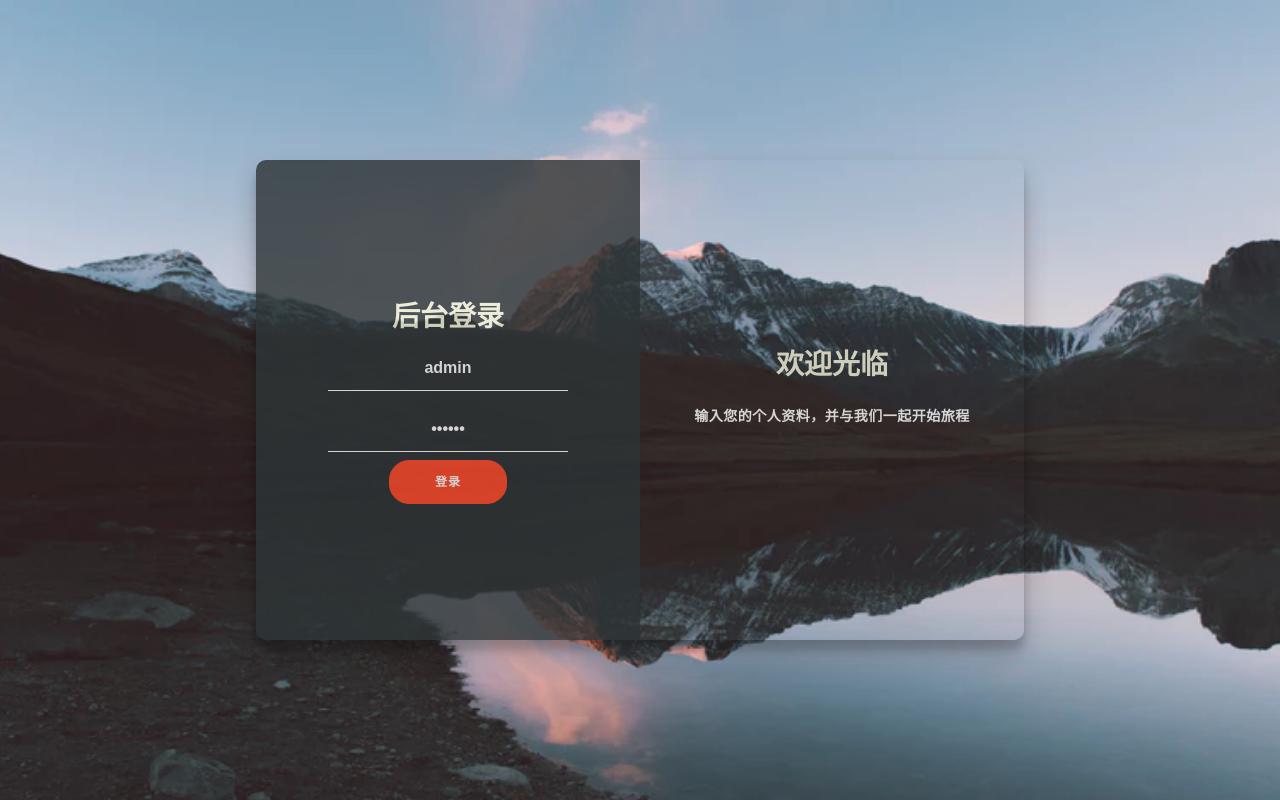
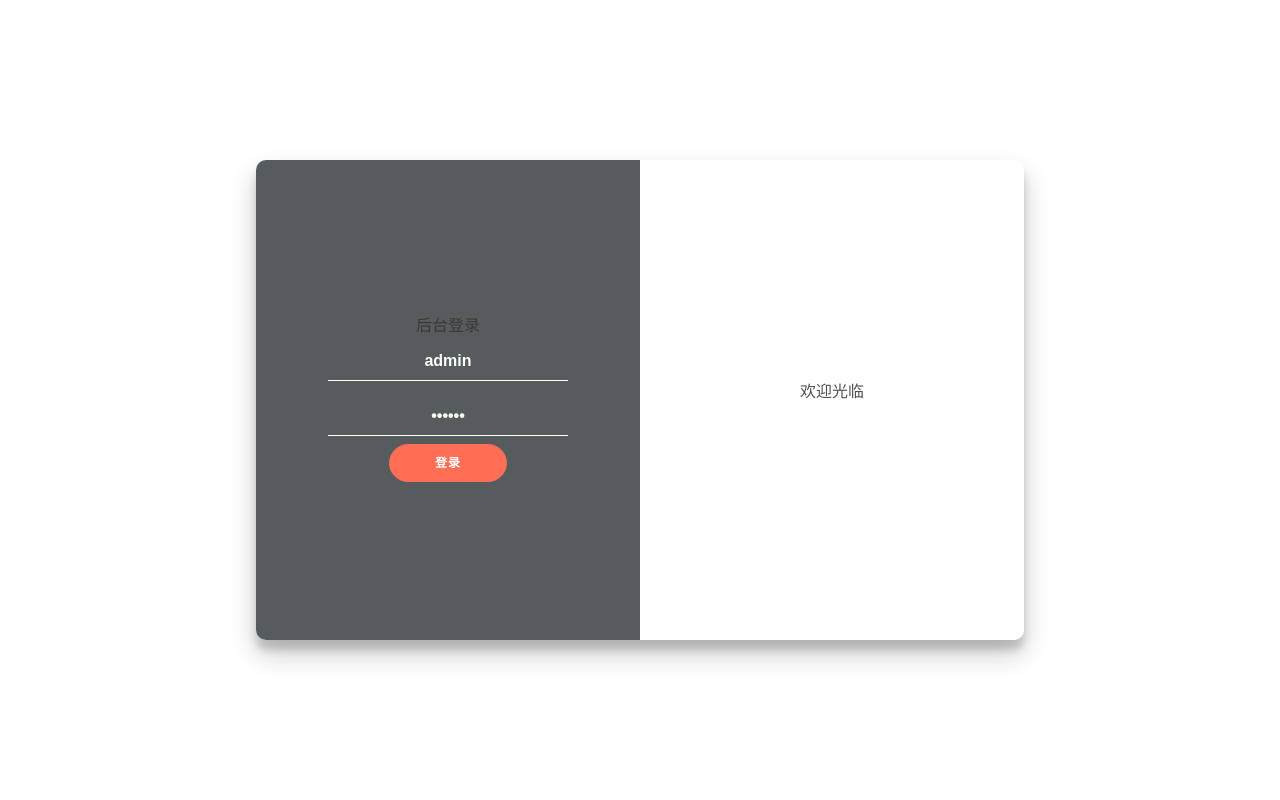
Before and after one commit to MrSuperJ/vue3.0-admin, a Vue app: page /login in a window 1280 px wide. Built offline with nearby package versions, Linux system fonts and the light colour scheme.

Commit message:
调整全局样式

```diff
--- a/package.json
+++ b/package.json
@@ -8,6 +8,7 @@
     "lint": "vue-cli-service lint"
   },
   "dependencies": {
+    "@types/js-cookie": "^2.2.6",
     "ant-design-vue": "^1.6.1",
     "axios": "^0.19.2",
     "core-js": "^3.6.5",
--- a/src/api/index.js
+++ /dev/null
@@ -1,5 +0,0 @@
-import axios from '@/utils/request.js'
-
-export function login (params) {
-  return axios.post('/user/common/login/login', params)
-}
--- /dev/null
+++ b/src/api/index.ts
@@ -0,0 +1,9 @@
+import axios from '@/utils/request.ts'
+
+export function login (params: object) {
+  return axios.post('/user/common/login/login', params)
+}
+
+export function getUserInfo (params: object) {
+  return axios.post('/user/common/login/login', params)
+}
--- a/src/api/login.js
+++ /dev/null
@@ -1,5 +0,0 @@
-export default ($axios) => ({
-  login: params => {
-    return $axios.post('/user/common/login/login', params)
-  }
-})
--- a/src/assets/styles/index.less
+++ b/src/assets/styles/index.less
@@ -1,43 +1 @@
-
-* {
-  box-sizing: border-box;
-}
-
-body {
-  font-family: 'Montserrat', sans-serif;
-  background: #f6f5f7;
-  display: flex;
-  flex-direction: column;
-  justify-content: center;
-  align-items: center;
-  height: 100vh;
-  margin: -20px 0 50px;
-  background-image: url(../../assets/imgs/img1.png);
-  background-size: cover;
-}
-
-h1 {
-  font-weight: bold;
-  margin: 0;
-  color: beige;
-}
-
-p {
-  font-size: 14px;
-  font-weight: bold;
-  line-height: 20px;
-  letter-spacing: 0.5px;
-  margin: 20px 0 30px;
-}
-
-span {
-  font-size: 12px;
-  color: beige;
-}
-
-a {
-  color: #fff;
-  font-size: 14px;
-  text-decoration: none;
-  margin: 15px 0;
-}
+@import 'reset.css';
--- /dev/null
+++ b/src/assets/styles/reset.css
@@ -0,0 +1,103 @@
+/*
+html5doctor.com Reset Stylesheet
+v1.4.1
+2010-03-01
+Author: Richard Clark - http://richclarkdesign.com
+*/
+
+html, body, div, span, object, iframe,
+h1, h2, h3, h4, h5, h6, p, blockquote, pre,
+abbr, address, cite, code,
+del, dfn, em, img, ins, kbd, q, samp,
+small, strong, sub, sup, var,
+b, i,
+dl, dt, dd, ol, ul, li,
+fieldset, form, label, legend,
+table, caption, tbody, tfoot, thead, tr, th, td,
+article, aside, canvas, details, figcaption, figure,
+footer, header, hgroup, menu, nav, section, summary,
+time, mark, audio, video {
+margin:0;
+padding:0;
+border:0;
+outline:0;
+font-size:100%;
+vertical-align:baseline;
+background:transparent;
+}
+
+body {
+line-height:1;
+}
+
+:focus {
+outline: 1;
+}
+
+article,aside,canvas,details,figcaption,figure,
+footer,header,hgroup,menu,nav,section,summary {
+display:block;
+}
+
+nav ul {
+list-style:none;
+}
+
+blockquote, q {
+quotes:none;
+}
+
+blockquote:before, blockquote:after,
+q:before, q:after {
+content:'';
+content:none;
+}
+
+a {
+margin:0;
+padding:0;
+border:0;
+font-size:100%;
+vertical-align:baseline;
+background:transparent;
+}
+
+ins {
+background-color:#ff9;
+color:#000;
+text-decoration:none;
+}
+
+mark {
+background-color:#ff9;
+color:#000;
+font-style:italic;
+font-weight:bold;
+}
+
+del {
+text-decoration: line-through;
+}
+
+abbr[title], dfn[title] {
+border-bottom:1px dotted #000;
+cursor:help;
+}
+
+table {
+border-collapse:collapse;
+border-spacing:0;
+}
+
+hr {
+display:block;
+height:1px;
+border:0;
+border-top:1px solid #cccccc;
+margin:1em 0;
+padding:0;
+}
+
+input, select {
+vertical-align:middle;
+}
--- /dev/null
+++ b/src/layouts/index.vue
@@ -0,0 +1,19 @@
+<template>
+  <div>1111</div>
+</template>
+<script>
+import { reactive, toRefs } from '@vue/composition-api'
+
+export default {
+  setup (props, { root }) {
+    console.log(props, root)
+    const state = reactive({
+      name: 'admin',
+      password: '123456'
+    })
+    return {
+      ...toRefs(state)
+    }
+  }
+}
+</script>
--- a/src/pages/login/index.vue
+++ b/src/pages/login/index.vue
@@ -33,12 +33,11 @@
 </template>
 <script>
 import { reactive, toRefs } from '@vue/composition-api'
-import { login } from '@/api/index'
+import { login } from '@/api/index.ts'
 import { setToken } from '@/utils/auth'
 
 export default {
   setup (props, { root }) {
-    console.log(props)
     const state = reactive({
       name: 'admin',
       password: '123456'
--- a/src/router/index.ts
+++ b/src/router/index.ts
@@ -1,6 +1,6 @@
 import Vue from 'vue'
 import VueRouter, { RouteConfig } from 'vue-router'
-import Home from '../views/Home.vue'
+import layouts from '../layouts/index.vue'
 
 Vue.use(VueRouter)
 
@@ -8,7 +8,7 @@ const routes: Array<RouteConfig> = [
   {
     path: '/',
     name: 'Home',
-    component: Home
+    component: layouts
   },
   {
     path: '/about',
--- a/src/utils/auth.js
+++ b/src/utils/auth.ts
@@ -6,7 +6,7 @@ export function getToken () {
   return Cookies.get(TokenKey)
 }
 
-export function setToken (token) {
+export function setToken (token: string) {
   return Cookies.set(TokenKey, token)
 }
 
--- a/src/utils/request.js
+++ b/src/utils/request.ts
@@ -19,7 +19,6 @@ service.interceptors.response.use(res => {
   if (code === 200) {
     return data
   } else if (code === 302) {
-    debugger
     router.push({
       name: 'login'
     })
```
Also changed, not shown: src/layouts/sideMenu/index.vue (added, +21 -0 lines).
